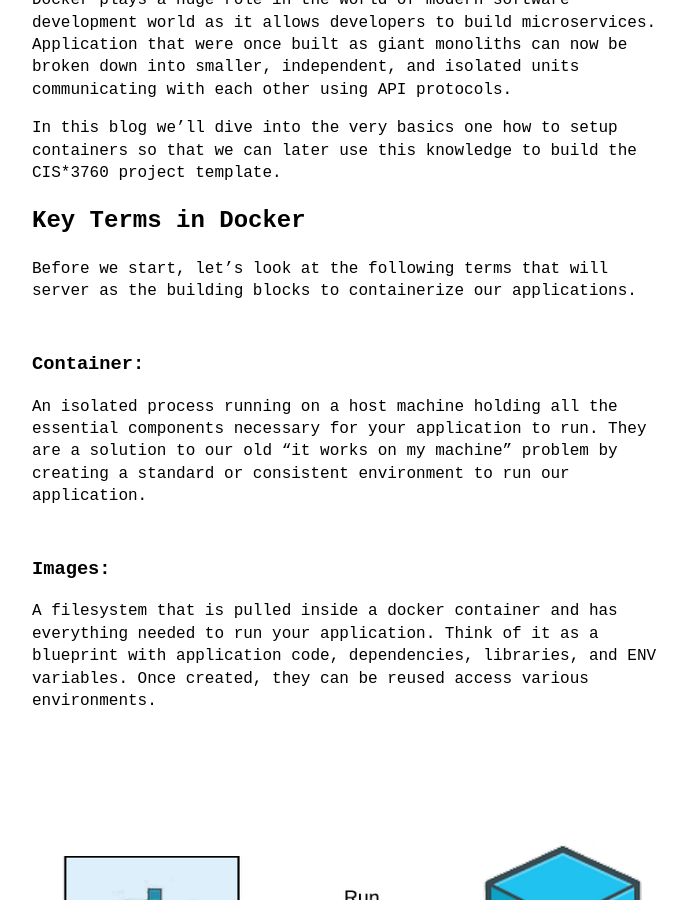
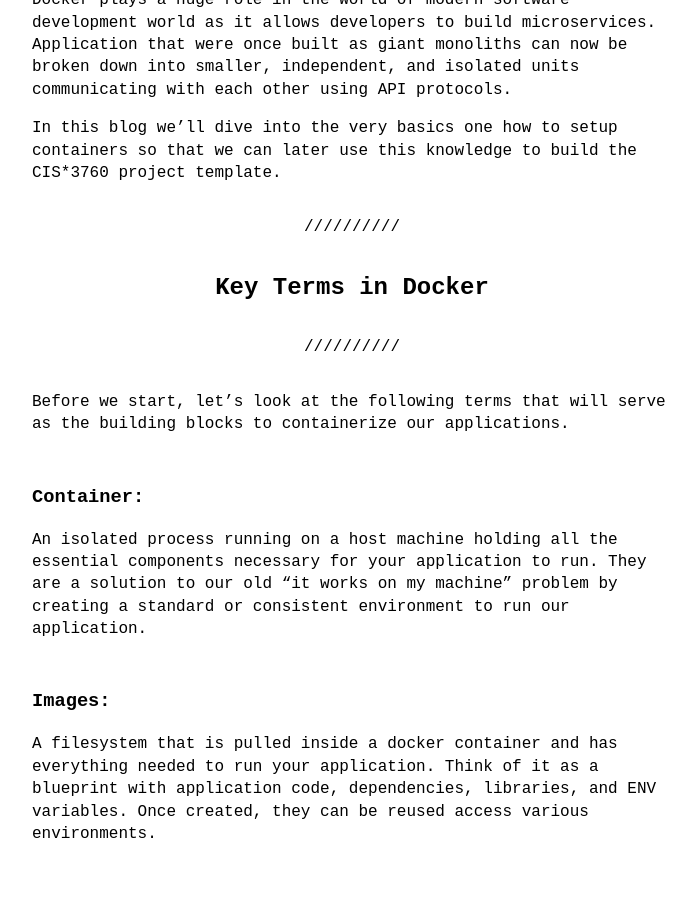
Before and after one commit to Raeein/cis3760-swe, a Jekyll site: the page built from blog/_posts/2023-09-30-[01]-understanding-docker.md, in a window 1280 px wide and 900 px high, scrolled down 404 px. Shown: the whole window, without its empty margins (288-984 px from the left). Built offline with Jekyll 4.4.1, drawn with Linux system fonts in a browser that asks for light colours.

Commit message:
Centered h1 and fixed photo address

```diff
--- a/blog/_posts/2023-09-30-[01]-understanding-docker.md
+++ b/blog/_posts/2023-09-30-[01]-understanding-docker.md
@@ -9,9 +9,11 @@
 
 In this blog we’ll dive into the very basics one how to setup containers so that we can later use this knowledge to build the CIS*3760 project template.
 
-# Key Terms in Docker
+---
+<h1 align="center">Key Terms in Docker</h1>
+---
 
-Before we start, let’s look at the following terms that will server as the building blocks to containerize our applications.
+Before we start, let’s look at the following terms that will serve as the building blocks to containerize our applications.
 
 ### Container:
 An isolated process running on a host machine holding all the essential components necessary for your application to run. They are a solution to our old “it works on my machine” problem by creating a standard or consistent environment to run our application.
@@ -19,9 +21,11 @@
 ### Images:
 A filesystem that is pulled inside a docker container and has everything needed to run your application. Think of it as a blueprint with application code, dependencies, libraries, and ENV variables. Once created, they can be reused access various environments.
 
-![docker explained](/assets/img/understand-docker.png)
+![docker explained]({{site.baseurl}}/assets/img/understand-docker.png)
 
-# How is Docker Used For Our Template
+---
+<h1 align="center">How is Docker Used For Our Template</h1>
+---
 
 The template app built for CIS*3760 is a simple note app that lets you create, read, update and delete notes. To achieve this, we’re using docker to create three distinct containers:
 
@@ -29,11 +33,13 @@
 2. **Spring container:** runs the backend code responsible of directly talking with our database and takes care of any logic to manipulate or retrieve data.
 3. **React container:** Adds a visual layer to our application, offering an interactive interface to work with the data and communicate with the Spring app.
 
-![docker explained](/assets/img/app-setup-1.png)
+![docker explained]({{site.baseurl}}/assets/img/app-setup-1.png)
 
 In the next post, we will be going through the specifics of each container, guiding you on how to create a docker image for each one of the applications stated above and how to locally deploy these applications using docker and docker compose. But before we dive into that, lets take a moment and learn a little bit about the concept of Docker files and Docker Compose.
 
-# Understanding Dockerfiles
+---
+<h1 align="center">Understanding Dockerfiles</h1>
+---
 
 Earlier in this post we went through what a Docker Image is and how it forms the basis for containers. Now, let’s take a deeper look into creating your own Docker image using a Dockerfile. A Dockerfile is a set of instructions that defines the environment for your application.
 
@@ -111,7 +117,9 @@
 
 Now let’s consider the scenario where you and your co-worker are working on the same app and are trying to setup the server an identical manner. You could ask them to run the same commands you did, but there is more elegant solution to this and its Docker Compose. In the next section, we’ll explore how Docker Compose simplifies the setup process.
 
-# Understanding Docker Compose
+---
+<h1 align="center">Understanding Docker Compose</h1>
+---
 
 A [docker compose file](https://docs.docker.com/compose/compose-file/) provides a standardized approach to configuring your docker containers. This goes beyond just setting up containers, it allows you to define any services, volumes, and network configurations necessary to run our application. In most cases, this is used for multi-container applications, but we will set it up for our single server created earlier.
 
```
Also changed, not shown: blog/assets/img/app-setup-1.png.
